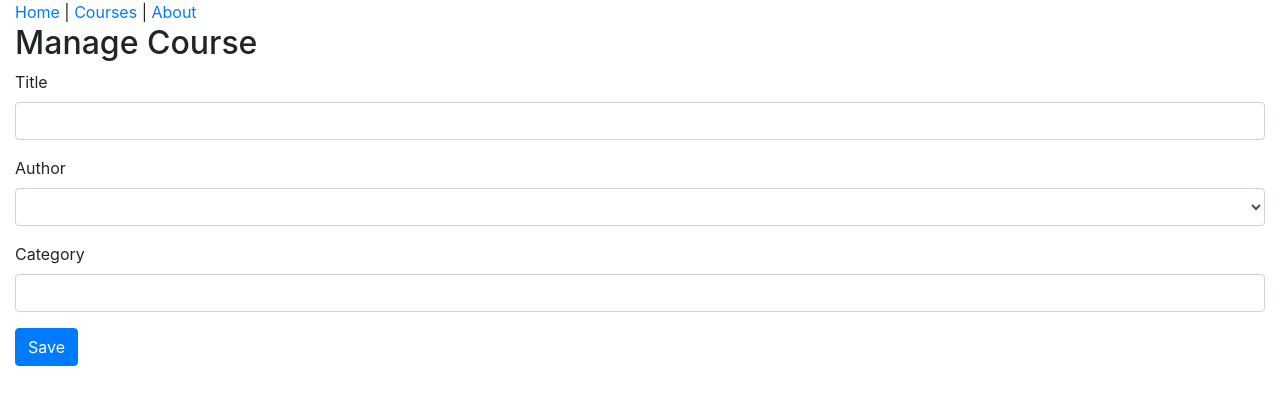
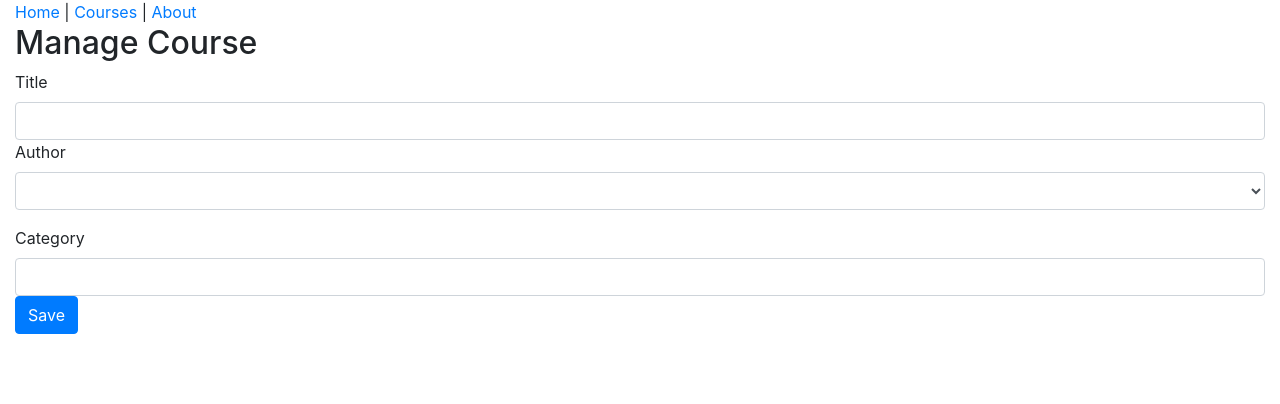
Before and after one commit to thiagoft/course-app, a React (Create React App) app: page /course in a window 1280 px wide. Shown: the top 404 px of the page. Built offline with nearby package versions, Linux system fonts and the light colour scheme; no server answers.

Commit message:
Using the new component TextInput

```diff
--- a/src/components/CourseForm.js
+++ b/src/components/CourseForm.js
@@ -1,21 +1,18 @@
 import React from "react";
+
+import TextInput from "./common/TextInput";
 
 export default function CourseForm(props) {
   return (
     <form>
-      <div className="form-group">
-        <label htmlFor="title">Title</label>
-        <div className="field">
-          <input
+      <TextInput
         id="title"
-            type="text"
+        label="Title"
         onChange={props.onChange}
         name="title"
         className="form-control"
         value={props.course.title}
       />
-        </div>
-      </div>
 
       <div className="form-group">
         <label htmlFor="author">Author</label>
@@ -35,19 +32,13 @@ export default function CourseForm(props) {
         </div>
       </div>
 
-      <div className="form-group">
-        <label htmlFor="category">Category</label>
-        <div className="field">
-          <input
-            type="text"
+      <TextInput
+        id="category"
+        label="Category"
         onChange={props.onChange}
-            id="category"
         name="category"
-            className="form-control"
         value={props.course.category}
       />
-        </div>
-      </div>
 
       <input type="submit" value="Save" className="btn btn-primary" />
     </form>
--- a/src/components/common/TextInput.js
+++ b/src/components/common/TextInput.js
@@ -21,7 +21,7 @@ export default function TextInput(props) {
           id={props.id}
           type="text"
           onChange={props.onChange}
-          name="title"
+          name={props.name}
           className="form-control"
           value={props.value}
         />
```
Lines whose indentation alone changed are shown as unchanged.
